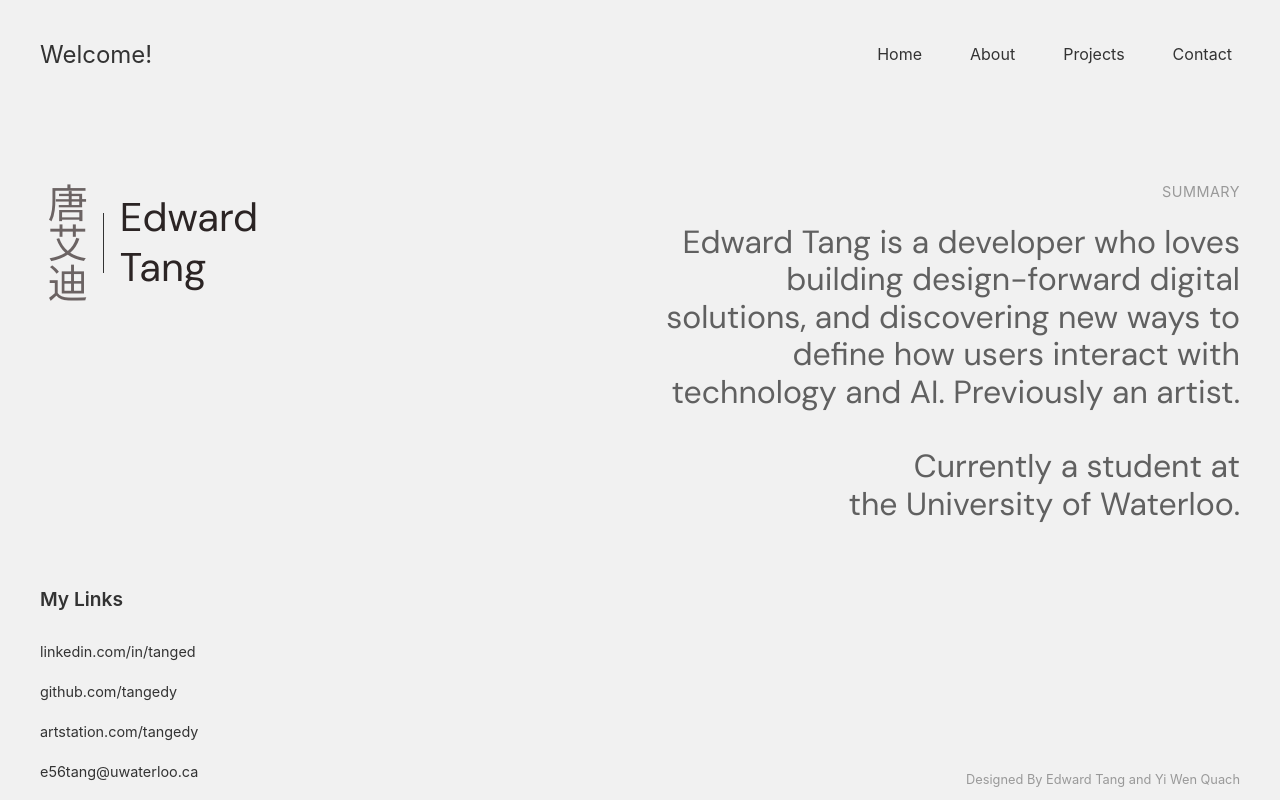
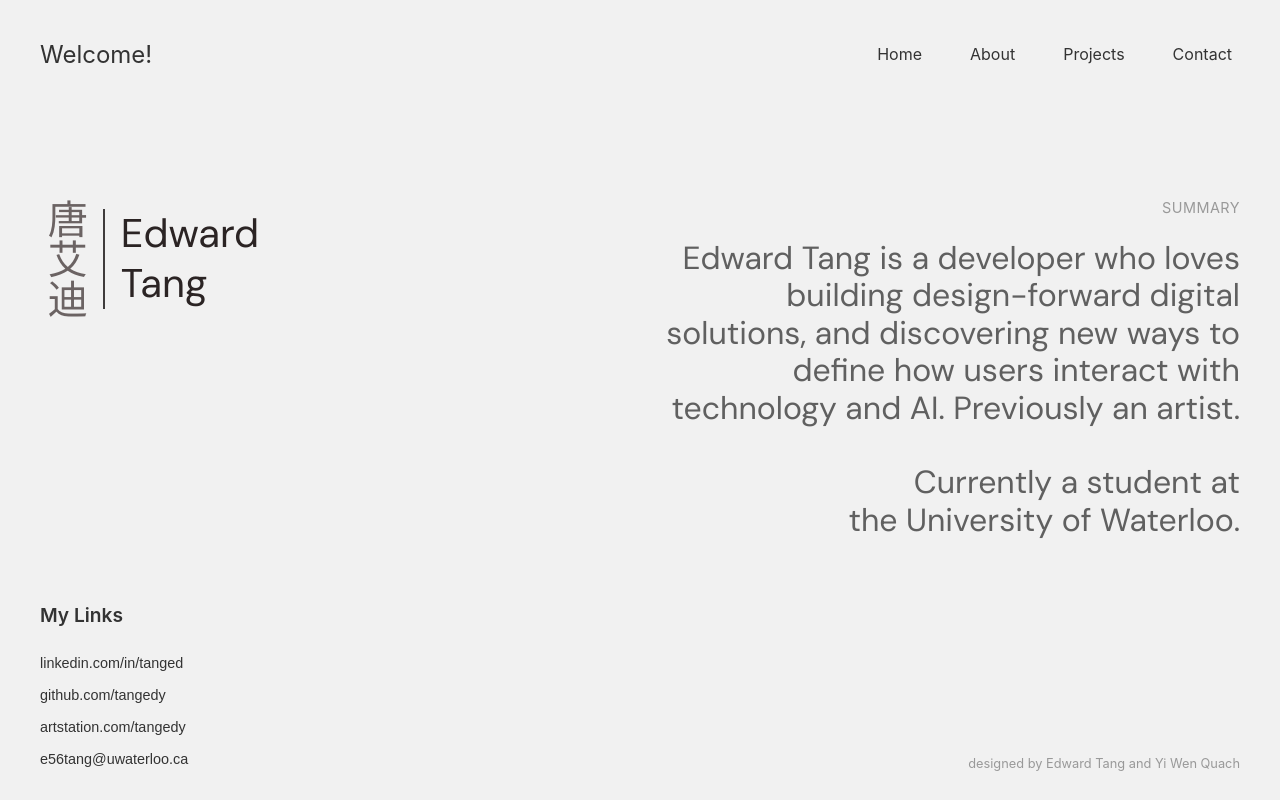
Before and after one commit to tangedy/tangedward.com, a React (Create React App) app: page / in a window 1280 px wide. Built offline with nearby package versions, Linux system fonts and the light colour scheme; a web font is replaced by a local one.

Commit message:
css animations

```diff
--- a/package.json
+++ b/package.json
@@ -15,6 +15,7 @@
     "react-dom": "^19.1.1",
     "react-scripts": "5.0.1",
     "typescript": "^4.9.5",
+    "vercel": "^45.0.9",
     "web-vitals": "^2.1.4"
   },
   "scripts": {
--- a/src/App.css
+++ b/src/App.css
@@ -1,3 +1,26 @@
+/* Staggered Fade-In Animations */
+@keyframes fadeInUp {
+  from {
+    opacity: 0;
+    transform: translateY(30px);
+  }
+  to {
+    opacity: 1;
+    transform: translateY(0);
+  }
+}
+
+.fade-in-element {
+  opacity: 0;
+  transform: translateY(30px);
+  transition: opacity 0.8s ease, transform 0.8s ease;
+}
+
+.fade-in-element.visible {
+  opacity: 1;
+  transform: translateY(0);
+}
+
 /* Custom Font Face */
 @font-face {
   font-family: 'XuandongKaishu';
@@ -143,9 +166,9 @@ body {
 }
 
 .name-divider {
-  width: 1px;
-  height: clamp(50px, 8vw, 60px);
-  background-color: #333;
+  width: 2px;
+  height: clamp(50px, 8vw, 100px);
+  background-color: #3f3c3c;
 }
 
 .english-name {
@@ -220,10 +243,11 @@ body {
 .links-list a {
   color: #333;
   text-decoration: none;
+  font-family: 'inter ', sans-serif;
   font-size: clamp(0.8rem, 2vw, 0.9rem);
   transition: color 0.3s ease;
   padding: clamp(0.125rem, 0.5vw, 0.25rem) 0;
-  min-height: 32px;
+  min-height: 16px;
   display: flex;
   align-items: center;
 }
--- a/src/App.tsx
+++ b/src/App.tsx
@@ -1,19 +1,38 @@
 import React from 'react';
 import './App.css';
+import { useStaggeredFadeIn } from './hooks/useStaggeredFadeIn';
 
 function App() {
+  // Use staggered fade-in for each section with proper types
+  const headerLeft = useStaggeredFadeIn<HTMLDivElement>(0, { delay: 150 });
+  const headerRight = useStaggeredFadeIn<HTMLDivElement>(1, { delay: 150 });
+  const chineseName = useStaggeredFadeIn<HTMLDivElement>(2, { delay: 200 });
+  const nameDivider = useStaggeredFadeIn<HTMLDivElement>(3, { delay: 200 });
+  const englishName = useStaggeredFadeIn<HTMLDivElement>(4, { delay: 200 });
+  const summaryLabel = useStaggeredFadeIn<HTMLDivElement>(5, { delay: 200 });
+  const summaryText = useStaggeredFadeIn<HTMLDivElement>(6, { delay: 200 });
+  const linksHeading = useStaggeredFadeIn<HTMLHeadingElement>(7, { delay: 200 });
+  const linksList = useStaggeredFadeIn<HTMLDivElement>(8, { delay: 200 });
+  const footerCredit = useStaggeredFadeIn<HTMLDivElement>(9, { delay: 200 });
+
   return (
     <div className="app">
       {/* Header with Navigation and Welcome Text */}
       <header className="header">
         <div className="header-content">
           {/* Left Side - Welcome Text */}
-          <div className="header-left">
+          <div
+            ref={headerLeft.ref}
+            className={`header-left fade-in-element ${headerLeft.isVisible ? 'visible' : ''}`}
+          >
             <h2 className="welcome-text">Welcome!</h2>
           </div>
 
           {/* Right Side - Navigation */}
-          <div className="header-right">
+          <div
+            ref={headerRight.ref}
+            className={`header-right fade-in-element ${headerRight.isVisible ? 'visible' : ''}`}
+          >
             <nav className="nav-links">
               <a href="#home">Home</a>
               <a href="#about">About</a>
@@ -30,9 +49,20 @@ function App() {
           {/* Left Side - Name Section */}
           <div className="name-section-container">
             <div className="name-section">
-              <div className="chinese-name">唐艾迪</div>
-              <div className="name-divider"></div>
-              <div className="english-name">
+              <div
+                ref={chineseName.ref}
+                className={`chinese-name fade-in-element ${chineseName.isVisible ? 'visible' : ''}`}
+              >
+                唐艾迪
+              </div>
+              <div
+                ref={nameDivider.ref}
+                className={`name-divider fade-in-element ${nameDivider.isVisible ? 'visible' : ''}`}
+              ></div>
+              <div
+                ref={englishName.ref}
+                className={`english-name fade-in-element ${englishName.isVisible ? 'visible' : ''}`}
+              >
                 <div>Edward</div>
                 <div>Tang</div>
               </div>
@@ -41,16 +71,32 @@ function App() {
 
           {/* Right Side - Summary Section */}
           <div className="summary-section">
-            <div className="summary-label">Summary</div>
-            <div className="summary-text">
+            <div
+              ref={summaryLabel.ref}
+              className={`summary-label fade-in-element ${summaryLabel.isVisible ? 'visible' : ''}`}
+            >
+              Summary
+            </div>
+            <div
+              ref={summaryText.ref}
+              className={`summary-text fade-in-element ${summaryText.isVisible ? 'visible' : ''}`}
+            >
               Edward Tang is a developer who loves building design-forward digital solutions, and discovering new ways to define how users interact with technology and AI. Previously an artist.<br/><br/>Currently a student at <br/>the University of Waterloo.
             </div>
           </div>
 
           {/* Bottom Left - Links Section */}
           <div className="links-section">
-            <h3 className="links-heading">My Links</h3>
-            <div className="links-list">
+            <h3
+              ref={linksHeading.ref}
+              className={`links-heading fade-in-element ${linksHeading.isVisible ? 'visible' : ''}`}
+            >
+              My Links
+            </h3>
+            <div
+              ref={linksList.ref}
+              className={`links-list fade-in-element ${linksList.isVisible ? 'visible' : ''}`}
+            >
               <a href="https://linkedin.com/in/tanged" target="_blank" rel="noopener noreferrer">linkedin.com/in/tanged</a>
               <a href="https://github.com/tangedy" target="_blank" rel="noopener noreferrer">github.com/tangedy</a>
               <a href="https://artstation.com/tangedy" target="_blank" rel="noopener noreferrer">artstation.com/tangedy</a>
@@ -59,8 +105,11 @@ function App() {
           </div>
 
           {/* Footer Credit */}
-          <div className="footer-credit">
-            Designed By Edward Tang and Yi Wen Quach
+          <div
+            ref={footerCredit.ref}
+            className={`footer-credit fade-in-element ${footerCredit.isVisible ? 'visible' : ''}`}
+          >
+            designed by Edward Tang and Yi Wen Quach
           </div>
         </div>
       </div>
--- /dev/null
+++ b/src/hooks/useStaggeredFadeIn.ts
@@ -0,0 +1,111 @@
+import { useEffect, useRef, useState, useMemo } from 'react';
+
+interface UseStaggeredFadeInOptions {
+  delay?: number; // Delay between each element animation
+  duration?: number; // Duration of each fade-in animation
+  threshold?: number; // Intersection observer threshold
+  rootMargin?: string; // Intersection observer root margin
+}
+
+interface UseStaggeredFadeInReturn<T extends HTMLElement> {
+  ref: React.RefObject<T | null>;
+  isVisible: boolean;
+  animationDelay: number;
+}
+
+export const useStaggeredFadeIn = <T extends HTMLElement>(
+  index: number,
+  options: UseStaggeredFadeInOptions = {}
+): UseStaggeredFadeInReturn<T> => {
+  const {
+    delay = 200,
+    duration = 800,
+    threshold = 0.1,
+    rootMargin = '0px 0px -50px 0px'
+  } = options;
+
+  const ref = useRef<T>(null);
+  const [isVisible, setIsVisible] = useState(false);
+  const [hasAnimated, setHasAnimated] = useState(false);
+
+  useEffect(() => {
+    const element = ref.current;
+    if (!element || hasAnimated) return;
+
+    const observer = new IntersectionObserver(
+      ([entry]) => {
+        if (entry.isIntersecting && !hasAnimated) {
+          // Add staggered delay based on element index
+          const staggeredDelay = index * delay;
+
+          setTimeout(() => {
+            setIsVisible(true);
+            setHasAnimated(true);
+          }, staggeredDelay);
+
+          // Stop observing after animation
+          observer.unobserve(element);
+        }
+      },
+      {
+        threshold,
+        rootMargin,
+      }
+    );
+
+    observer.observe(element);
+
+    return () => {
+      if (element) {
+        observer.unobserve(element);
+      }
+    };
+  }, [index, delay, threshold, rootMargin, hasAnimated]);
+
+  // Calculate animation delay for CSS
+  const animationDelay = index * delay;
+
+  return {
+    ref,
+    isVisible,
+    animationDelay,
+  };
+};
+
+// Hook for managing multiple elements with staggered animations
+export const useStaggeredContainer = <T extends HTMLElement>(
+  elementCount: number,
+  options: UseStaggeredFadeInOptions = {}
+) => {
+  // Create individual refs at the top level
+  const ref0 = useRef<T>(null);
+  const ref1 = useRef<T>(null);
+  const ref2 = useRef<T>(null);
+  const ref3 = useRef<T>(null);
+  const ref4 = useRef<T>(null);
+  const ref5 = useRef<T>(null);
+  const ref6 = useRef<T>(null);
+  const ref7 = useRef<T>(null);
+  const ref8 = useRef<T>(null);
+  const ref9 = useRef<T>(null);
+
+  // Create refs array using useMemo to avoid recreating
+  const refs = useMemo(() => {
+    const allRefs = [ref0, ref1, ref2, ref3, ref4, ref5, ref6, ref7, ref8, ref9];
+    return allRefs.slice(0, elementCount);
+  }, [elementCount]);
+
+  const [elements, setElements] = useState<Array<{ id: number; ref: React.RefObject<T | null>; isVisible: boolean; animationDelay: number }>>([]);
+
+  useEffect(() => {
+    const newElements = refs.map((ref, index) => ({
+      id: index,
+      ref,
+      isVisible: false,
+      animationDelay: index * (options.delay || 200),
+    }));
+    setElements(newElements);
+  }, [refs, options.delay]);
+
+  return elements;
+};
```
Also changed, not shown: 2 other files (tests, documents, lock files or other folders).
